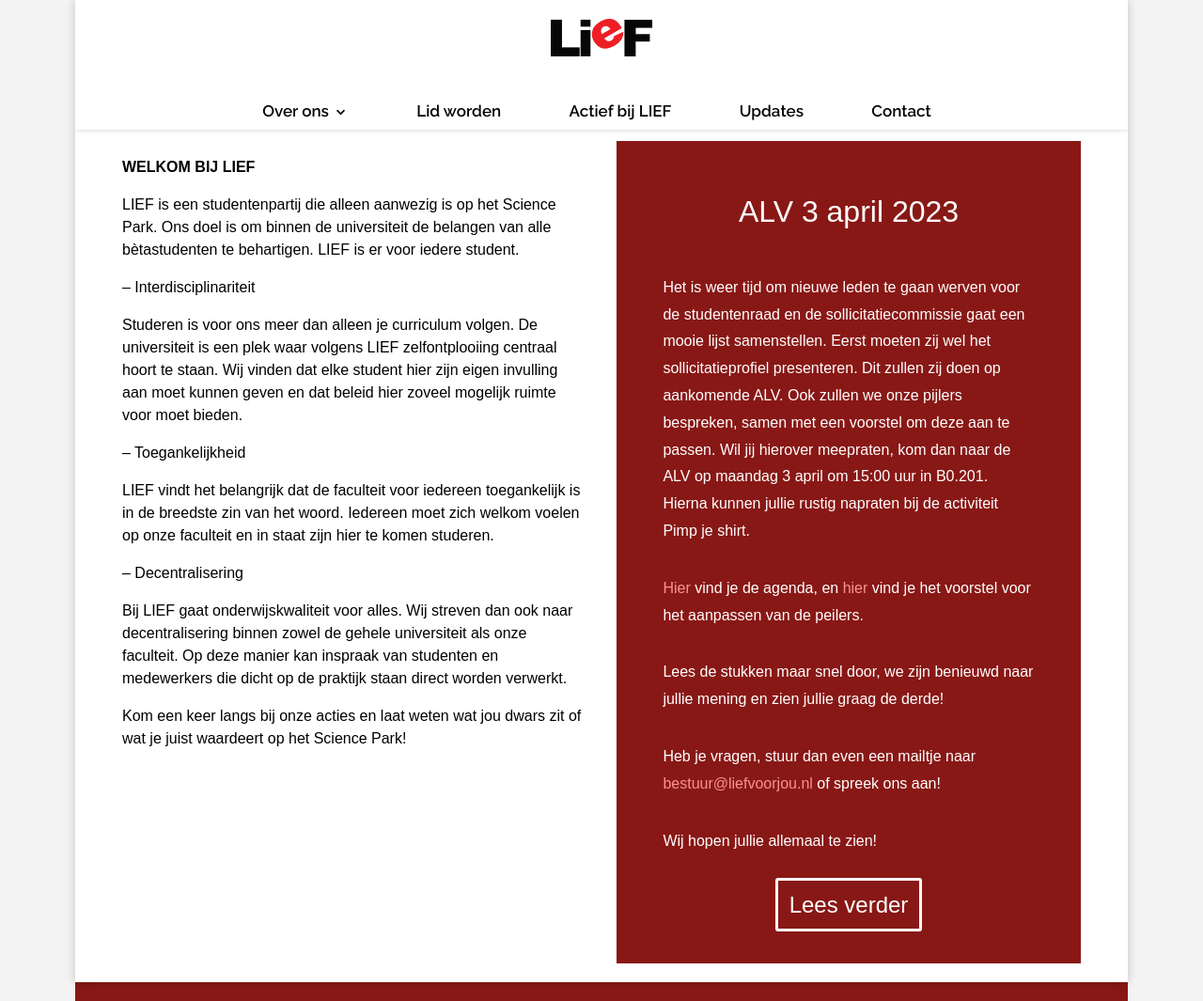
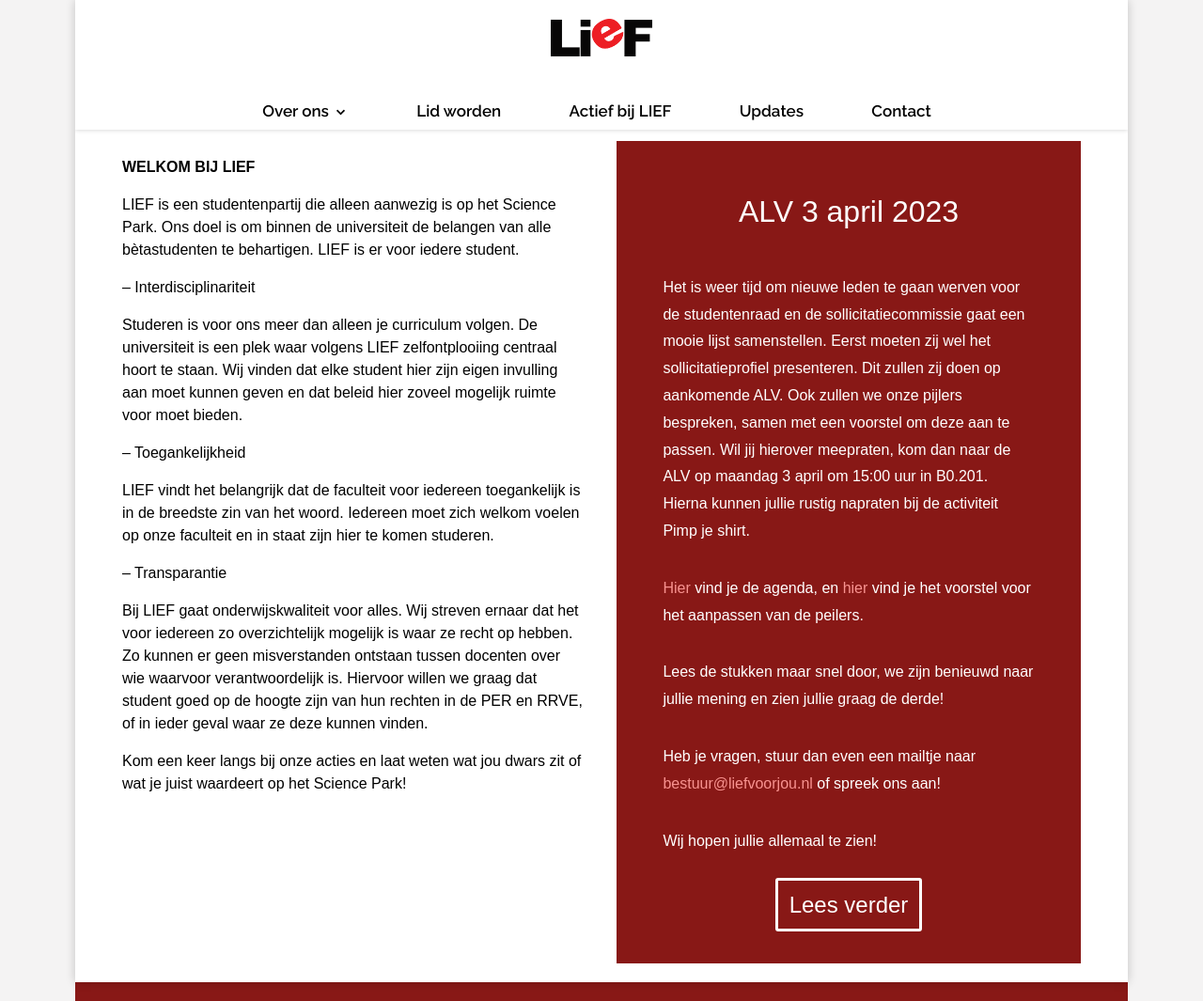
Before and after one commit to liefnwi/liefnwi.github.io, a Jekyll site: the page built from index.md, in a window 1280 px wide and 1065 px high. Shown: the whole window at 94% size. Built offline with Jekyll 4.4.1, drawn with Linux system fonts in a browser that asks for light colours; nearby versions of some CDN libraries.

Commit message:
Nieuwe peiler "Transparantie"

```diff
--- a/index.md
+++ b/index.md
@@ -15,9 +15,9 @@
 
 LIEF vindt het belangrijk dat de faculteit voor iedereen toegankelijk is in de breedste zin van het woord. Iedereen moet zich welkom voelen op onze faculteit en in staat zijn hier te komen studeren.
 
-– Decentralisering
+– Transparantie
 
-Bij LIEF gaat onderwijskwaliteit voor alles. Wij streven dan ook naar decentralisering binnen zowel de gehele universiteit als onze faculteit. Op deze manier kan inspraak van studenten en medewerkers die dicht op de praktijk staan direct worden verwerkt.
+Bij LIEF gaat onderwijskwaliteit voor alles. Wij streven ernaar dat het voor iedereen zo overzichtelijk mogelijk is waar ze recht op hebben. Zo kunnen er geen misverstanden ontstaan tussen docenten over wie waarvoor verantwoordelijk is. Hiervoor willen we graag dat student goed op de hoogte zijn van hun rechten in de PER en RRVE, of in ieder geval waar ze deze kunnen vinden.
 
 Kom een keer langs bij onze acties en laat weten wat jou dwars zit of wat je juist waardeert op het Science Park!
 </article>
```
